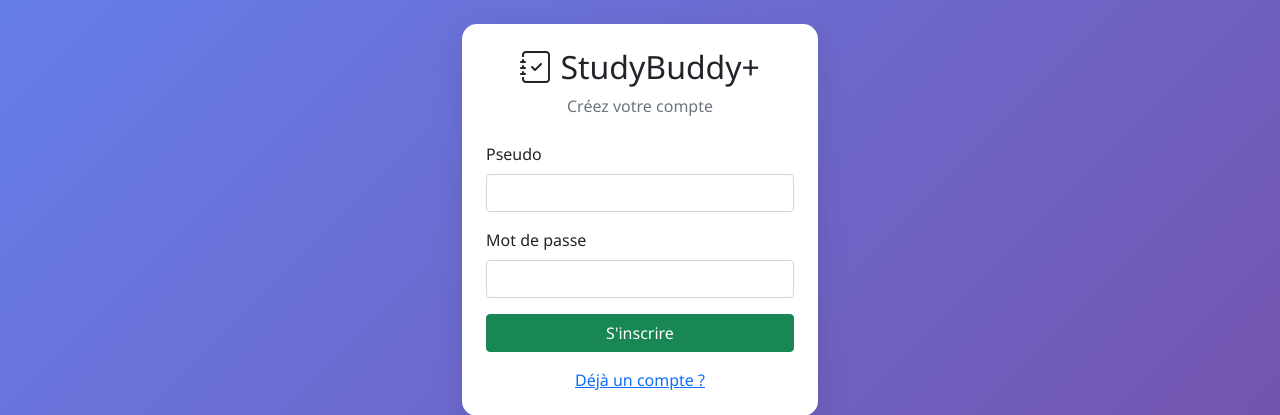
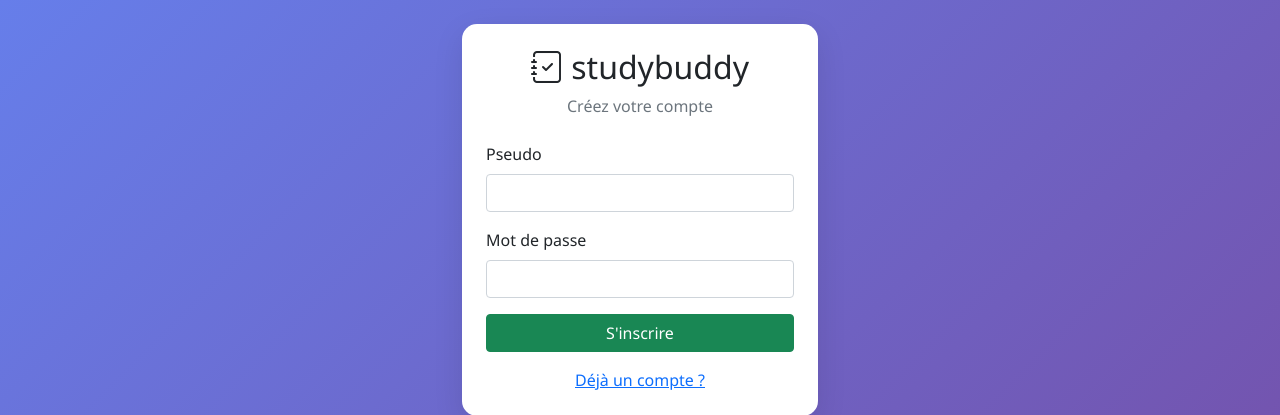
Before and after one commit to Catherine4x/test_studybuddy, a Flask app: page /register in a window 1280 px wide. Shown: the top 415 px of the page. Run offline with Flask 3, Linux system fonts and the light colour scheme.

Commit message:
Update register.html

```diff
--- a/templates/register.html
+++ b/templates/register.html
@@ -5,7 +5,7 @@
     <div class="col-md-4">
         <div class="study-card p-4">
             <div class="text-center mb-4">
-                <h2><i class="bi bi-journal-check"></i> StudyBuddy+</h2>
+                <h2><i class="bi bi-journal-check"></i> studybuddy</h2>
                 <p class="text-muted">Créez votre compte</p>
             </div>
 
```
